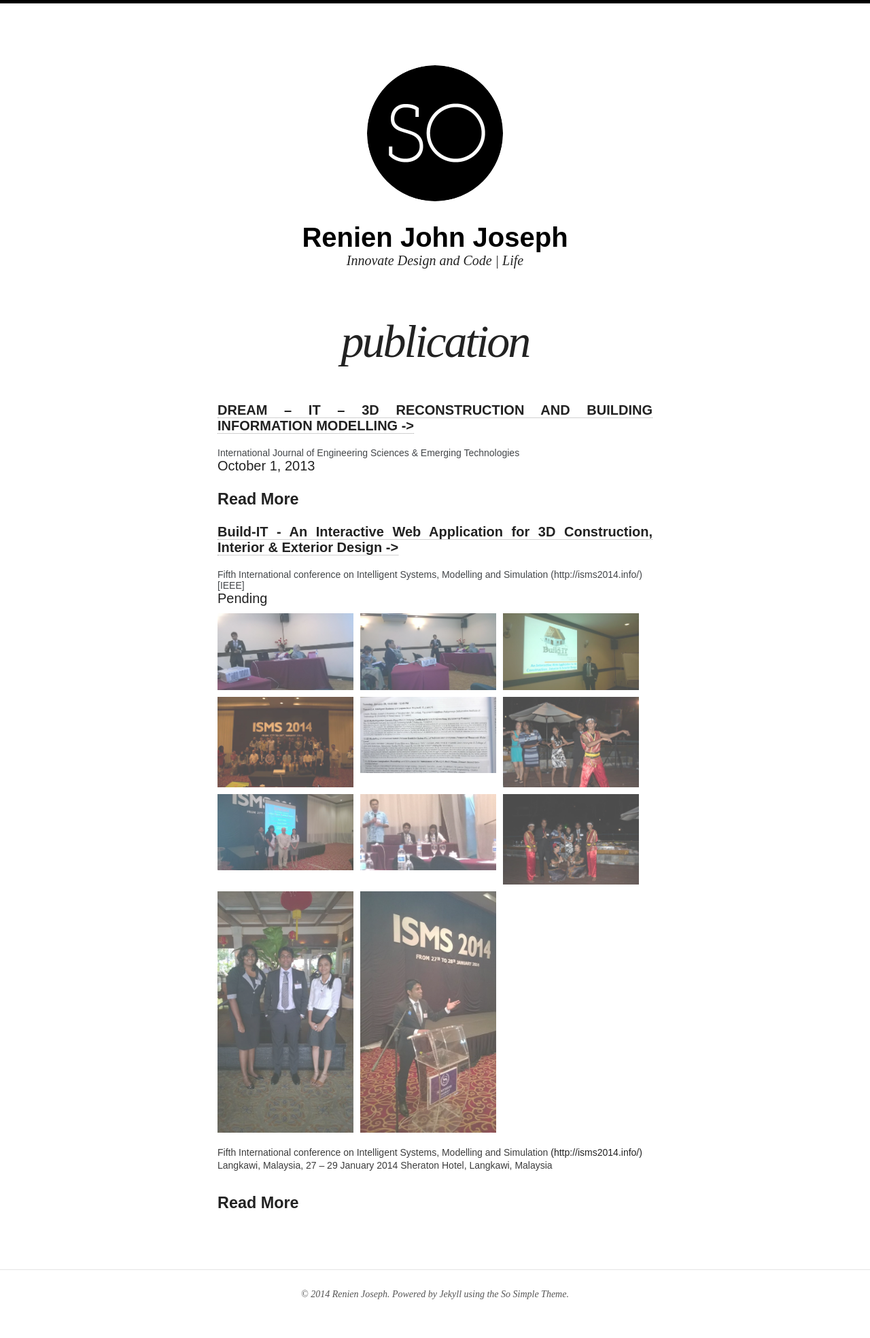
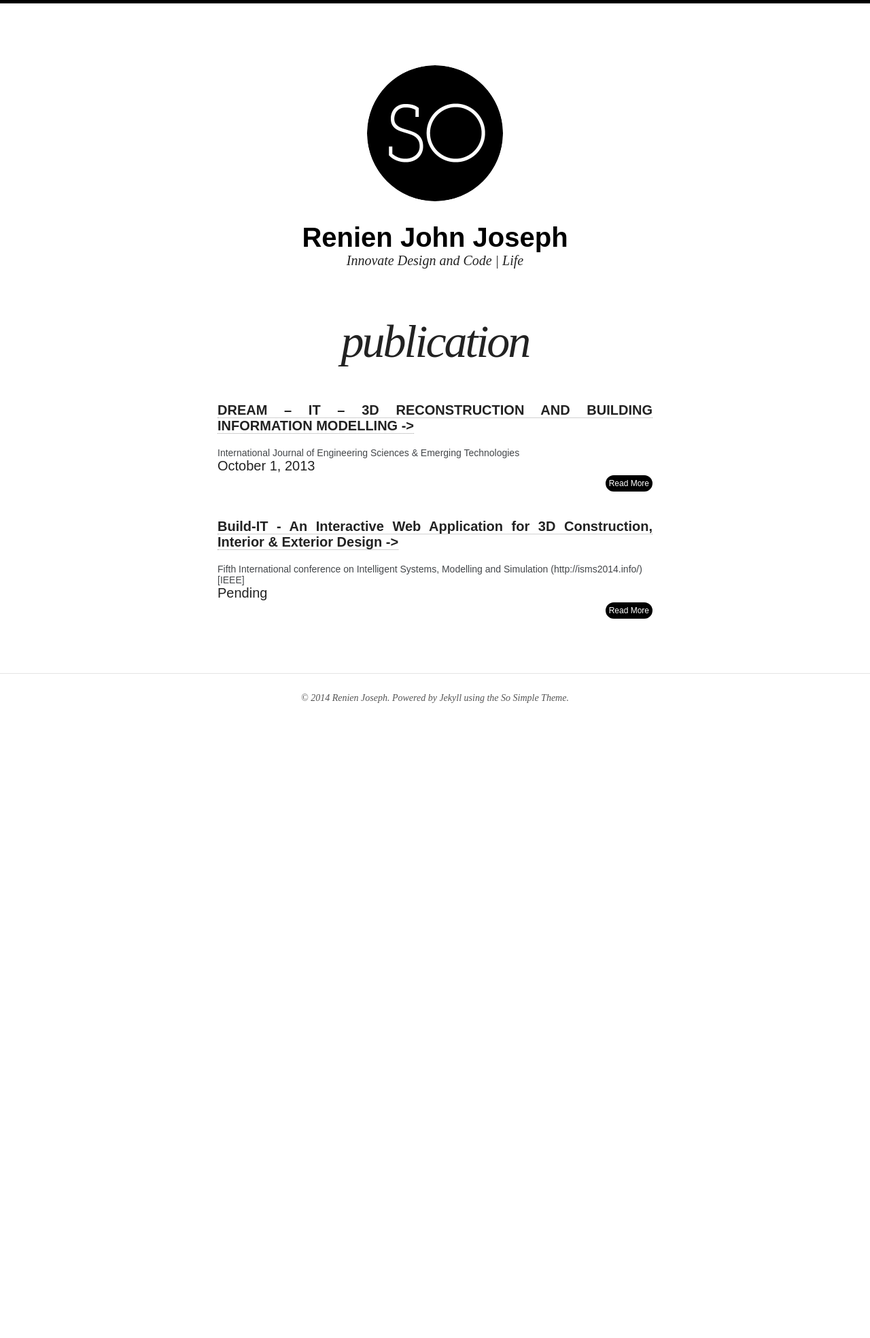
Before and after one commit to Renien/Renien.github.io, a Jekyll site: the page built from publication.md, in a window 1280 px wide. Shown: the whole page at 68% size. Built offline with Jekyll 4.4.1, drawn with Linux system fonts in a browser that asks for light colours; nearby versions of some CDN libraries; after the commit the page ends 1091 px from its top, so only the background shows below that.

Commit message:
Adding content and ReadMore button

```diff
--- a/publication.md
+++ b/publication.md
@@ -10,25 +10,25 @@
 [**DREAM – IT – 3D RECONSTRUCTION AND BUILDING INFORMATION MODELLING ->**](http://www.ijeset.com/volume-6-issue-2.html){:target="_blank"}
 
 <div class="publication-header-conference">International Journal of Engineering Sciences & Emerging Technologies</div>
-
 <div>October 1, 2013</div>
-
 <div class="publication-header"></div>
-
-<h3 class="read-more-toggle">Read More</h3>
 <div class="read-more-content">
+<p>
 Throughout the architecture engineering and construction lifecycle, 3D building models are extremely helpful. Such models coupled with virtual walk through can enable customers to decide and be satisfied with their dream building. Manually creating a polygonal 3D model of a set of floor plans is nontrivial and requires skill and time. Additionally, applying concise design principles makes a holistic design in order to create comfortable and cosy living environments. This project introduces and reviews a mechanism for applying design constructs after the conversion of 2D drawings into 3D Building Information Model. This research utilizes and demonstrates an automated 3D model reconstruction of real world object from an un-calibrated image sequence targeting the
 same scene obtained using a common camera; which can be used for interior and exterior design. There are many key techniques in 3D reconstruction from un-calibrated image sequences, including feature matching, fundamental matrix estimation, projective reconstruction, camera self-calibration and Euclidean reconstruction. The effectiveness of the algorithms was evaluated in the experiments with many real image sequences.
+</P>
 </div>
+<div markdown="0" class="read-more-toggle" align="right"><a class="btn">Read More</a></div>
+
+
 
 [**Build-IT - An Interactive Web Application for 3D Construction, Interior & Exterior Design ->**](http://isms2014.info/){:target="_blank"}
 
 <div class="publication-header-conference">Fifth International conference on Intelligent Systems, Modelling and Simulation (http://isms2014.info/) [IEEE]</div>
-
 <div>Pending</div>
-
 <div class="publication-header"></div>
-
+<div class="read-more-content">
+<p>
 <figure class="third">
 	{% for item in (1..11) %}
 	<a href="{{ site.url }}/images/publication/{{ item }}.jpg"><img src="{{ site.url }}/images/publication/{{ item }}.jpg" alt="image"></a>
@@ -39,10 +39,17 @@
 Langkawi, Malaysia, 27 – 29 January 2014
 Sheraton Hotel, Langkawi, Malaysia</figcaption>
 </figure>
+</P>
+</div>
+<div markdown="0" class="read-more-toggle" align="right"><a class="btn">Read More</a></div>
 
-<h3 class="read-more-toggle">Read More</h3>
+
 
 <style type="text/css">
+.read-more-toggle .btn{
+	padding: 3px;
+	font-size: 12px;
+}
 
 .hide {
   display: none;
```
Also changed, not shown: other parts of publication.md (+9 -1 lines).
